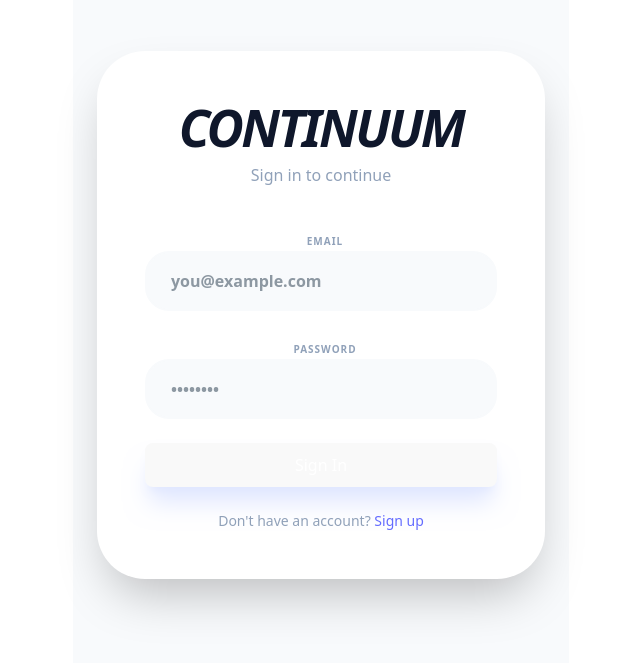
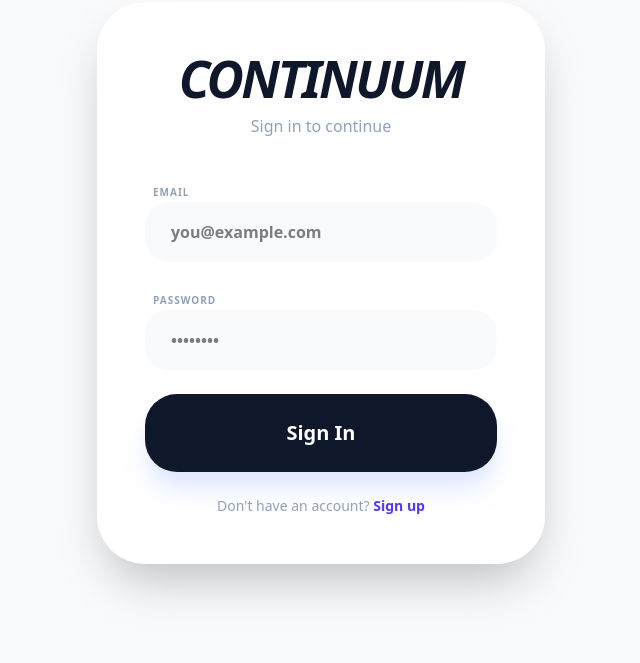
Before and after one commit to continuum-app/continuum, a Vue app in the folder frontend/: page /login in a window 1280 px wide. Shown: the part 117-780 px from the top of the page, without its empty margins (319-959 px from the left). Built offline with nearby package versions, Linux system fonts and the light colour scheme.

Commit message:
Fixed button light and dark theme color palette.

```diff
--- a/frontend/src/style.css
+++ b/frontend/src/style.css
@@ -1,31 +1,36 @@
+@import "tailwindcss";
+
+/* Base button reset so Tailwind can style them without interference */
+@layer base {
+  button {
+    border-radius: 6px;
+    border: 1px solid transparent;
+    padding: 0.6em 1em;
+    font-size: 1em;
+    font-weight: 500;
+    font-family: inherit;
+    background-color: #1a1a1a;
+    cursor: pointer;
+    transition: border-color 0.25s;
+    background: none;
+  }
+}
+
 :root {
   font-family: system-ui, Avenir, Helvetica, Arial, sans-serif;
   line-height: 1.5;
   font-weight: 400;
-
-  color-scheme: light dark;
-  color: rgba(255, 255, 255, 0.87);
-  background-color: #242424;
-
-  font-synthesis: none;
+  /* Use Tailwind's strategy: handles light/dark via classes, not just system pref */
   text-rendering: optimizeLegibility;
   -webkit-font-smoothing: antialiased;
   -moz-osx-font-smoothing: grayscale;
 }
 
-a {
-  font-weight: 500;
-  color: #646cff;
-  text-decoration: inherit;
-}
-a:hover {
-  color: #535bf2;
-}
-
+/* Remove the specific background-colors from body and buttons here
+   because your Vue template handles them with Tailwind
+   (e.g., class="bg-[#f8fafc] dark:bg-slate-900") */
 body {
   margin: 0;
-  display: flex;
-  place-items: center;
   min-width: 320px;
   min-height: 100vh;
 }
@@ -35,20 +40,6 @@
   line-height: 1.1;
 }
 
-button {
-  border-radius: 8px;
-  border: 1px solid transparent;
-  padding: 0.6em 1.2em;
-  font-size: 1em;
-  font-weight: 500;
-  font-family: inherit;
-  background-color: #1a1a1a;
-  cursor: pointer;
-  transition: border-color 0.25s;
-}
-button:hover {
-  border-color: #646cff;
-}
 button:focus,
 button:focus-visible {
   outline: 4px auto -webkit-focus-ring-color;
@@ -59,21 +50,6 @@
 }
 
 #app {
-  max-width: 1280px;
-  margin: 0 auto;
-  padding: 2rem;
-  text-align: center;
+  width: 100%;
+  /* Ensure it spans the full width for your grid */
 }
-
-@media (prefers-color-scheme: light) {
-  :root {
-    color: #213547;
-    background-color: #ffffff;
-  }
-  a:hover {
-    color: #747bff;
-  }
-  button {
-    background-color: #f9f9f9;
-  }
-}
--- a/frontend/src/views/DashboardView.vue
+++ b/frontend/src/views/DashboardView.vue
@@ -138,7 +138,7 @@
 
 <template>
   <div
-    class="min-h-screen bg-[#f8fafc] dark:bg-slate-900 p-6 md:p-12 font-sans text-slate-900 dark:text-slate-100 transition-colors duration-300">
+    class="bg-[#f8fafc] dark:bg-slate-900 p-6 md:p-12 font-sans text-slate-900 dark:text-slate-100 transition-colors duration-300">
     <div class="max-w-7xl mx-auto">
 
       <header class="flex flex-col md:flex-row justify-between items-start md:items-center gap-6 mb-16">
@@ -148,19 +148,19 @@
           <p class="text-slate-400 dark:text-slate-500 font-medium">Daily evolution, quantified.</p>
         </div>
         <div class="flex gap-4">
-          <!-- Dark Mode Toggle -->
           <button @click="toggleDarkMode"
-            class="bg-indigo-600 dark:bg-slate-700 text-white px-6 py-4 rounded-2xl font-bold flex items-center gap-3 hover:bg-indigo-700 dark:hover:bg-slate-600 transition-all shadow-lg active:scale-95">
+            class="bg-slate-200 dark:bg-slate-700 text-slate-800 dark:text-yellow-400 px-6 py-4 rounded-2xl font-bold flex items-center gap-3 hover:bg-slate-300 dark:hover:bg-slate-600 transition-all shadow-md shadow-gray-400 dark:shadow-gray-300/20 active:scale-95 dark:border-slate-500 dark:hover:border-yellow-500/50">
             <Moon v-if="!isDark" :size="20" stroke-width="2.5" />
             <Sun v-else :size="20" stroke-width="2.5" />
           </button>
 
           <button @click="isModalOpen = true"
-            class="bg-indigo-600 dark:bg-indigo-600 text-white px-8 py-4 rounded-2xl font-bold flex items-center gap-3 hover:bg-indigo-700 dark:hover:bg-indigo-500 transition-all shadow-lg active:scale-95">
+            class="bg-indigo-500 dark:bg-indigo-500 text-slate-800 px-8 py-4 rounded-2xl font-bold flex items-center gap-3 hover:bg-indigo-600 dark:hover:bg-indigo-400 transition-all shadow-md shadow-indigo-200 dark:shadow-indigo-900/20 active:scale-95 dark:border-slate-500 dark:hover:border-slate-800">
             <Plus :size="20" stroke-width="3" /> New Habit
           </button>
+
           <button @click="handleLogout"
-            class="bg-red-600 dark:bg-red-600 text-white px-8 py-4 rounded-2xl font-bold hover:bg-red-700 dark:hover:bg-red-500 transition-all shadow-lg active:scale-95">
+            class="bg-red-600 dark:bg-red-800 text-slate-800 px-8 py-4 rounded-2xl font-bold hover:bg-red-700 dark:hover:bg-red-600 transition-all shadow-md shadow-red-200 dark:shadow-red-900/20 active:scale-95 dark:border-slate-500 dark:hover:border-slate-800">
             Logout
           </button>
         </div>
@@ -168,7 +168,7 @@
 
       <div class="grid grid-cols-1 md:grid-cols-2 lg:grid-cols-3 gap-8">
         <div v-for="habit in habits" :key="habit.id" :class="[
-          'relative group p-8 rounded-[3rem] transition-all duration-500 flex flex-col justify-between overflow-hidden border',
+          'relative group p-8 rounded-[3rem] transition-all duration-300 flex flex-col justify-between overflow-hidden border',
           habit.today_value > 0
             ? 'bg-white dark:bg-slate-800 border-transparent shadow-[0_30px_60px_-15px_rgba(0,0,0,0.08)] dark:shadow-[0_30px_60px_-15px_rgba(0,0,0,0.3)]'
             : 'bg-white dark:bg-slate-800 border-slate-100 dark:border-slate-700 shadow-sm hover:shadow-xl dark:hover:shadow-slate-950/50 hover:-translate-y-1'
@@ -188,7 +188,7 @@
                 {{ habit.category.name }}
               </p>
             </div>
-            <div class="p-4 rounded-3xl transition-all duration-500" :style="{
+            <div class="p-4 rounded-3xl transition-all duration-300" :style="{
               backgroundColor: habit.today_value > 0 ? habit.color : `${habit.color}15`,
               color: habit.today_value > 0 ? 'white' : habit.color
             }">
@@ -230,8 +230,12 @@
               </div>
 
               <button @click="saveCompletion(habit)"
-                class="px-6 py-4 rounded-2xl font-bold text-white transition-all active:scale-95 flex items-center gap-2"
-                :style="{ backgroundColor: habit.color, boxShadow: `0 10px 20px -5px ${habit.color}40` }">
+                class="px-6 py-4 rounded-2xl font-bold text-slate-800 transition-all active:scale-95 flex items-center gap-2 border border-white/10"
+                :style="{
+                  backgroundColor: habit.color,
+                  boxShadow: isDark ? `0 10px 20px -5px ${habit.color}60` : `0 10px 20px -5px ${habit.color}40`,
+                  filter: isDark ? 'saturate(1.2) brightness(1.1)' : 'none'
+                }">
                 <RefreshCw v-if="habit.is_saving" :size="18" class="animate-spin" />
                 <Save v-else :size="18" />
                 {{ habit.today_value > 0 ? 'Update' : 'Log' }}
@@ -247,7 +251,7 @@
               </div>
 
               <button @click="saveCompletion(habit)"
-                class="px-6 py-4 rounded-2xl font-bold text-white transition-all active:scale-95 flex items-center gap-2"
+                class="px-6 py-4 rounded-2xl font-bold text-slate-800 transition-all active:scale-95 flex items-center gap-2"
                 :style="{ backgroundColor: habit.color, boxShadow: `0 10px 20px -5px ${habit.color}40` }">
                 <RefreshCw v-if="habit.is_saving" :size="18" class="animate-spin" />
                 <Save v-else :size="18" />
@@ -272,10 +276,13 @@
 
             <!-- Boolean Type -->
             <button v-else @click="saveCompletion(habit)"
-              class="w-full py-4 rounded-2xl font-bold text-white transition-all flex items-center justify-center gap-2 active:scale-95"
+              class="w-full py-4 rounded-2xl font-bold text-white transition-all flex items-center justify-center gap-2 active:scale-95 border border-white/10"
               :style="{
                 backgroundColor: habit.today_value > 0 ? '#10b981' : habit.color,
-                boxShadow: habit.today_value > 0 ? '0 15px 30px -10px #10b98160' : `0 15px 30px -10px ${habit.color}40`
+                boxShadow: habit.today_value > 0
+                  ? (isDark ? '0 15px 30px -10px #10b98180' : '0 15px 30px -10px #10b98160')
+                  : (isDark ? `0 15px 30px -10px ${habit.color}80` : `0 15px 30px -10px ${habit.color}40`),
+                filter: isDark ? 'saturate(1.2) brightness(1.1)' : 'none'
               }">
               <CheckCircle2 v-if="habit.today_value > 0" :size="20" />
               {{ habit.today_value > 0 ? 'Completed' : 'Mark Complete' }}
```
